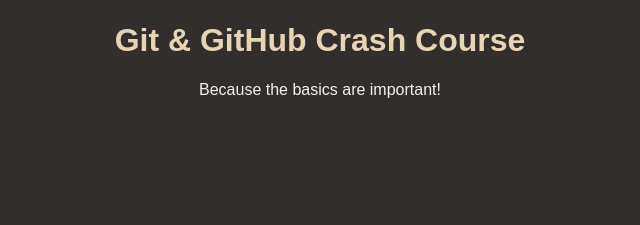
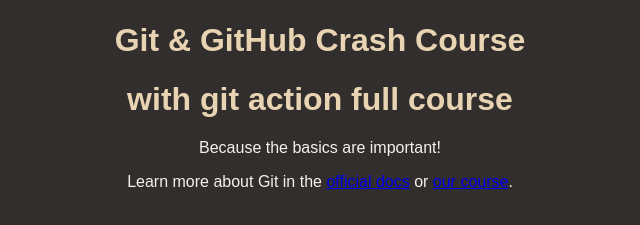
Before and after one commit to Snow-flake26/New-github-repo, a plain HTML site: page index.html in a window 1280 px wide. Shown: the part 147-372 px from the top of the page, without its empty margins (320-960 px from the left). Drawn offline with Linux system fonts and the light colour scheme.

Commit message:
added new header

```diff
--- a/index.html
+++ b/index.html
@@ -8,8 +8,20 @@
     <link rel="stylesheet" href="styles.css" />
   </head>
   <body>
-    <img id="logo" src="logo.png" alt="A logo that contains the word 'Git'" />
-    <h1>Git & GitHub Crash Course</h1>
-    <p>Because the basics are important!</p>
+    <header>
+      <img id="logo" src="logo.png" alt="A logo that contains the word 'Git'" />
+      <h1>Git & GitHub Crash Course</h1>
+      <h1>with git action full course</h1>
+    </header>
+    <main>
+      <section>
+      <p>Because the basics are important!</p>
+      <p>
+        Learn more about Git in the
+        <a href="https://git-scm.com/book/en/v2">official docs</a> or
+        <a href="https://acad.link/git">our course</a>.
+      </p>
+    </section>
+    </main>
   </body>
 </html>
```
